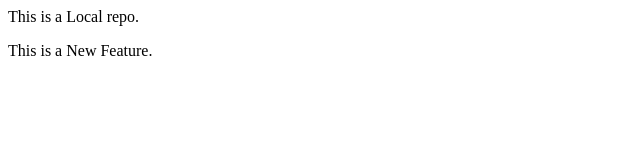
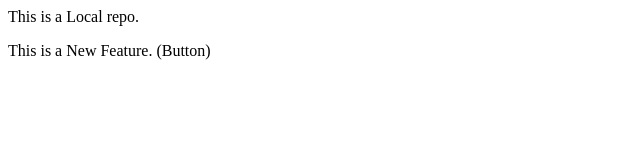
Before and after one commit to Parth-ProGraMMer/Local-repo, a plain HTML site: page index.html in a window 1280 px wide. Shown: the full height of the page, 0-640 px from the left. Drawn offline with Linux system fonts and the light colour scheme.

Commit message:
Add button

```diff
--- a/index.html
+++ b/index.html
@@ -3,5 +3,5 @@
 </p>
 
 <p>
-    This is a New Feature.
+    This is a New Feature. (Button)
 </p>
```
